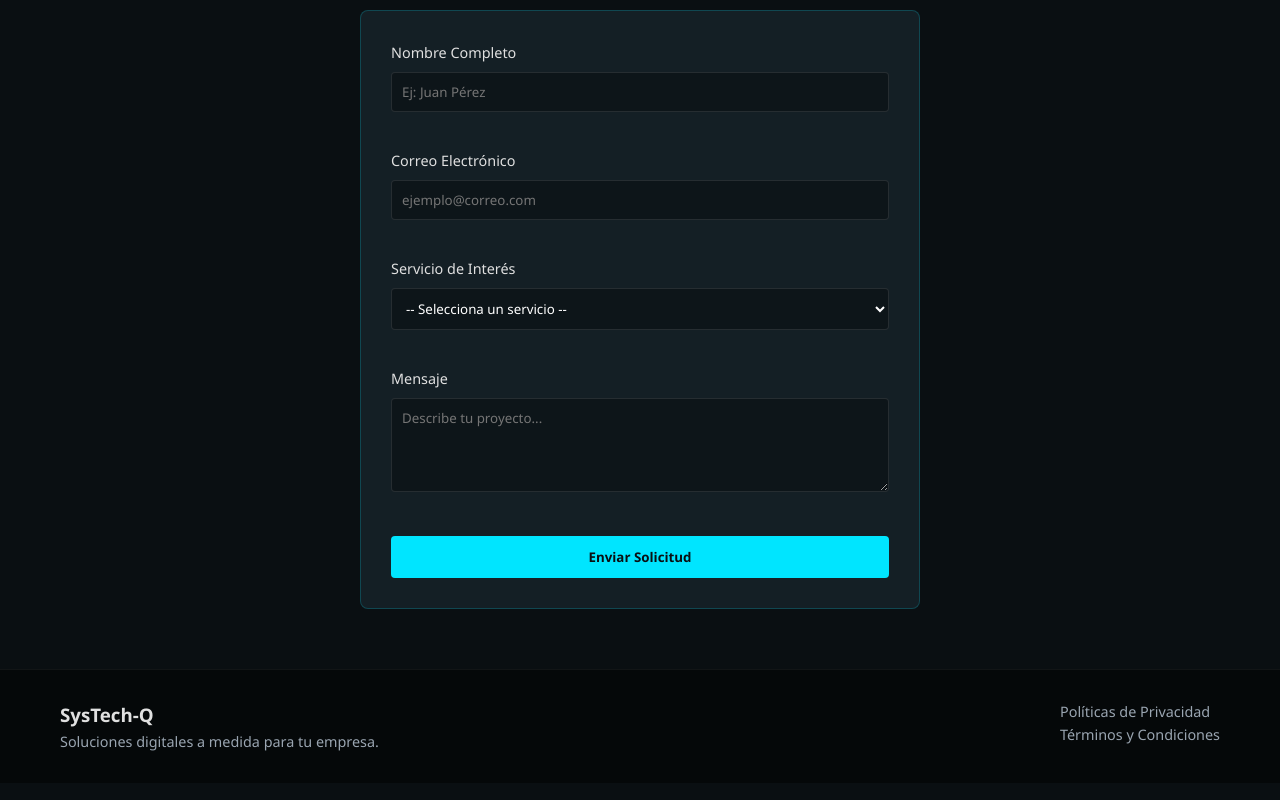
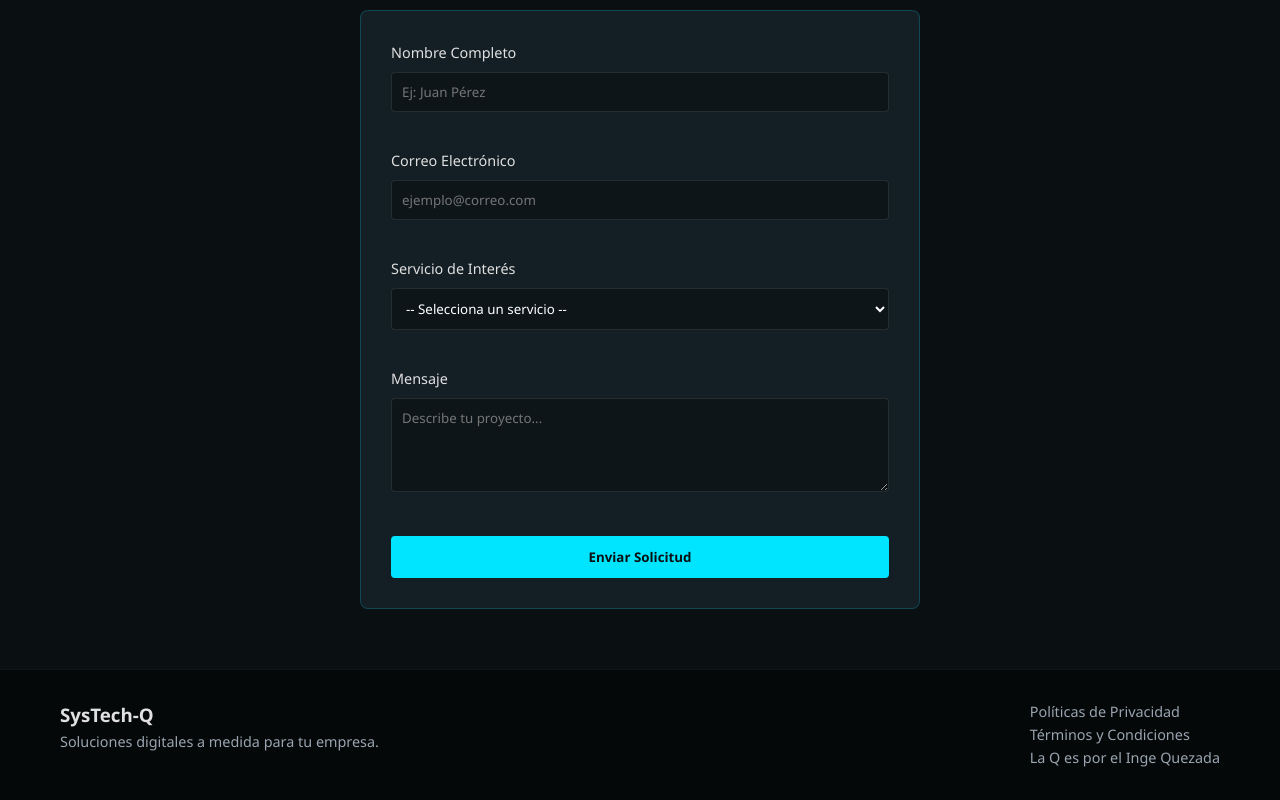
Before and after one commit to Lackio-EL-14/Examen_2, a plain HTML site: page index.html in a window 1280 px wide. Shown: the part 2027-2827 px from the top of the page. Drawn offline with Linux system fonts and the light colour scheme.

Commit message:
feat:Quezada

```diff
--- a/index.html
+++ b/index.html
@@ -173,6 +173,7 @@
       <div class="footer-links">
         <p>Políticas de Privacidad</p>
         <p>Términos y Condiciones</p>
+        <p>La Q es por el Inge Quezada</p>
       </div>
     </div>
   </footer>
```
